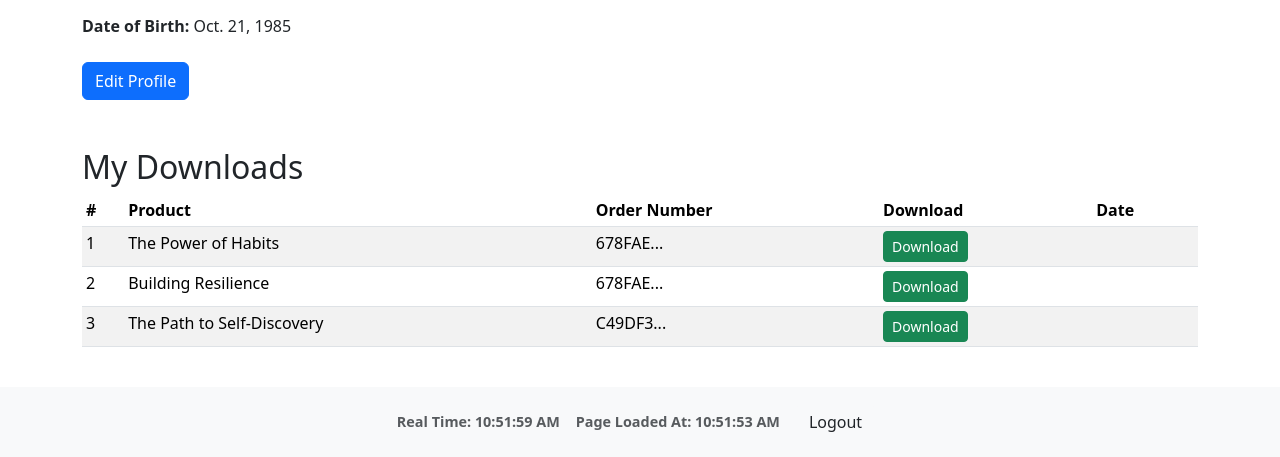
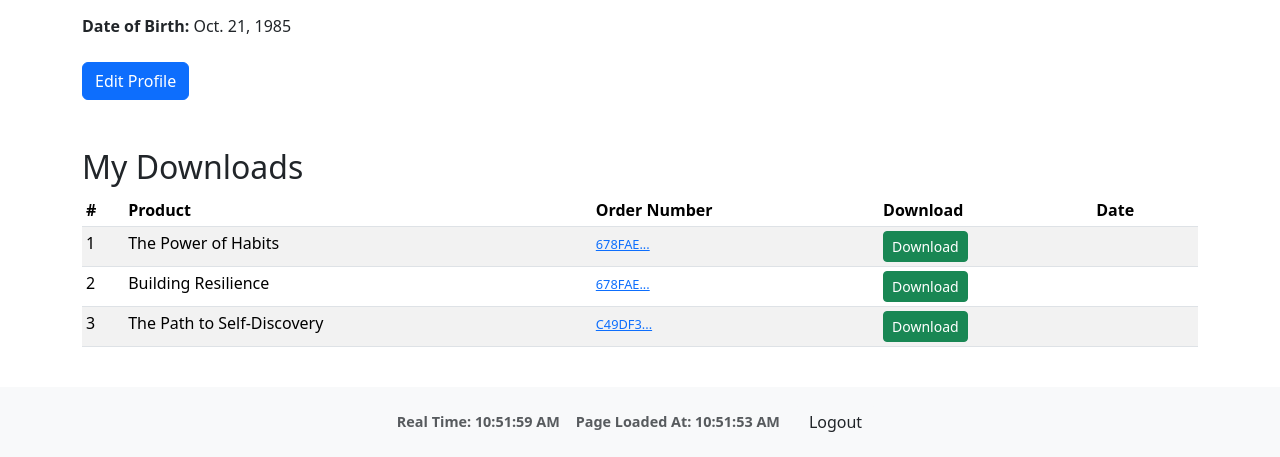
Before and after one commit to phloreenm/MP4-Django-CI-CoBC, a Django app: page /profiles/my-profile/ in a window 1280 px wide. Shown: the part 364-821 px from the top of the page. Run offline with Django 3.2, Linux system fonts and the light colour scheme; a user stored in the database is signed in; data comes from the database, SQL or seed files in the repository; both versions use the stored data as it was after the commit; some libraries are stand-ins or nearby versions.

Commit message:
Refactor My Downloads section for improved order number display; replace truncated text with clickable link and enhance date formatting

```diff
--- a/profiles/templates/profiles/my_profile.html
+++ b/profiles/templates/profiles/my_profile.html
@@ -20,7 +20,7 @@
         <a href="{% url 'profiles:edit_profile' %}" class="btn btn-primary">Edit Profile</a>
     </div>
 
-    <!-- My Downloads Section (Dynamic Table) -->
+    <!-- My Downloads Section  -->
     <div class="mt-5">
         <h2>My Downloads</h2>
         {% if downloads %}
@@ -41,10 +41,9 @@
                                 <td>{{ forloop.counter }}</td>
                                 <td>{{ download.product.name }}</td>
                                 <td>
-                                    <!-- Display a truncated order number with the full number stored in a data attribute -->
-                                    <span class="order-number" style="position: relative; cursor: pointer;" onclick="copyOrderNumber(this)" data-full="{{ download.order_number }}">
-                                        {{ download.order_number|slice:":6" }}...
-                                    </span>
+                                    <span class="order-number small-text" style="position: relative; cursor: pointer;" onclick="copyOrderNumber(this)" data-full="{{ download.order_number }}">
+                                        {% comment %} {{ download.order_number|slice:":6" }}... {% endcomment %}
+                                        <a href="{% url 'orders:order_detail' download.order_number %}">{{ download.order_number|slice:":6" }}...</a>
                                 </td>
                                 <td>
                                     <a href="{% url 'orders:download_product' download.order_number download.product.id %}" class="btn btn-sm btn-success">
@@ -52,7 +51,7 @@
                                     </a>
                                 </td>
                                 <td>
-                                    {{ download.order.date|date:"d/m/Y" }}
+                                  <span class="small-text">{{ download.order.date|date:"d/m/Y H:i" }}</span>
                                 </td>
                             </tr>
                         {% endfor %}
@@ -65,7 +64,6 @@
     </div>
 </div>
 
-<!-- Inline CSS for the copy notification -->
 <style>
 .copy-message {
     position: absolute;
@@ -81,20 +79,19 @@
     transition: opacity 0.5s ease-out;
     pointer-events: none;
 }
+.small-text {
+  font-size: 0.8rem;
+}
 </style>
 
-<!-- JavaScript to copy the order number and display a temporary notification -->
 <script>
 function copyOrderNumber(element) {
     const orderNumber = element.getAttribute('data-full');
     navigator.clipboard.writeText(orderNumber).then(function() {
-        // Create a notification message element
         const msg = document.createElement('div');
         msg.className = 'copy-message';
         msg.textContent = 'Copied!';
-        // Append the message to the clicked element
         element.appendChild(msg);
-        // Remove the message after 1.5 seconds with a fade-out effect
         setTimeout(function() {
             msg.style.opacity = '0';
             setTimeout(function() {
```
Also changed, not shown: db.sqlite3.
